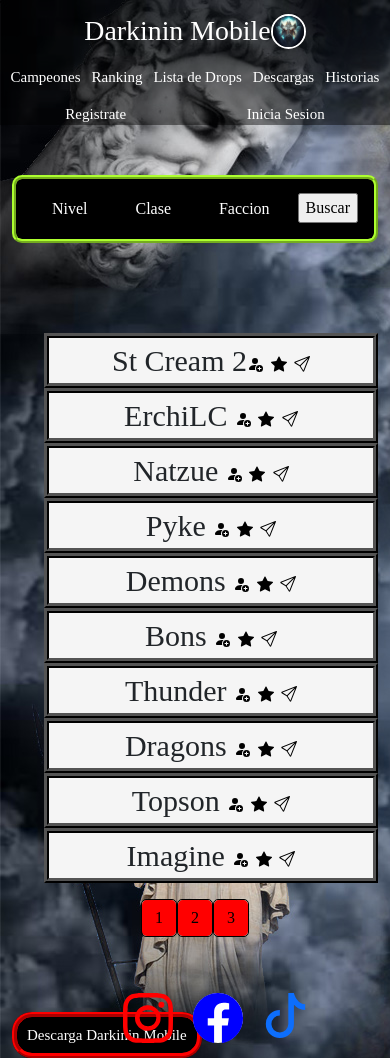
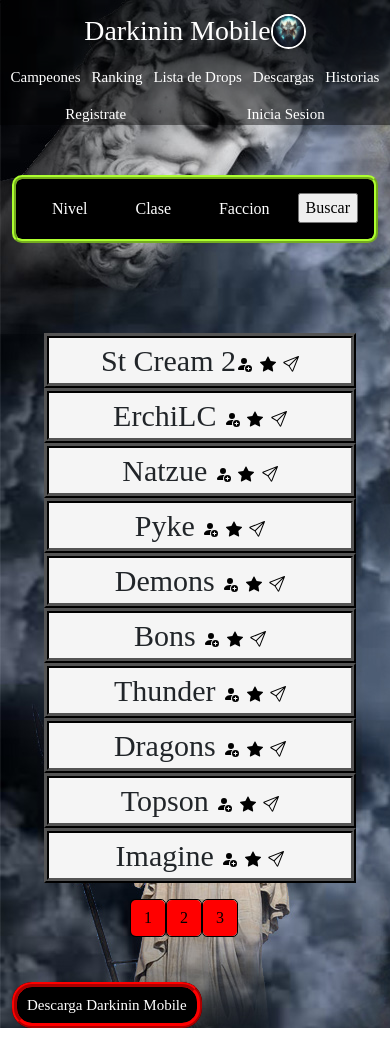
Before and after one commit to JesusQuijadaa/Pagina_Web_Darkinin, a website: page paginas/pag_rank_2.html in a window 390 px wide. After the commit the page ends 1028 px from the top, so only its background shows below. Drawn offline with Linux system fonts and the light colour scheme.

Commit message:
index y ranking responsive desing

```diff
--- a/scss/estilos.scss
+++ b/scss/estilos.scss
@@ -596,35 +596,15 @@ ul li a{
     background-color: red;
     padding: 6px 13px;
     border-radius: 5px;
-
 }
 
-.redes_padre_ranking{
-    display: flex;
-    justify-content:end;
-    padding-top: 10px;
-}
 
-.instagram_ranking{
-    margin-right: 20px;
-    width: 50px;
-    height: 60px;
-    color: red;
-}
-.tiktok_ranking{
-    margin-right: 70px;
-    width: 45px;
-    height: 45px;
-}
- .facebook_ranking{
-    margin-right: 20px;
-    width: 50px;
-    height: 50px;
-    color: blue;
-    background-color: white;
-    border-radius: 50px;
+ @media screen and (max-width: 768px){
+    .padre_medio_ranking{
+        margin-right: 10px;
+
+    }
  }
-
 
          /* SECTOR LISTA DE DROPS */ /* SECTOR LISTA DE DROPS */
 
```
Also changed, not shown: css/estilos.css, 1 other file.
